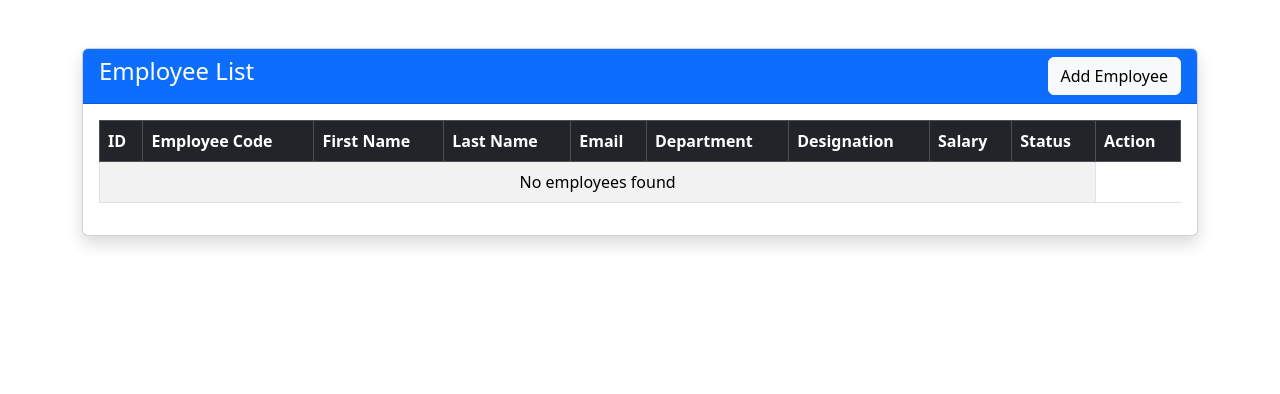
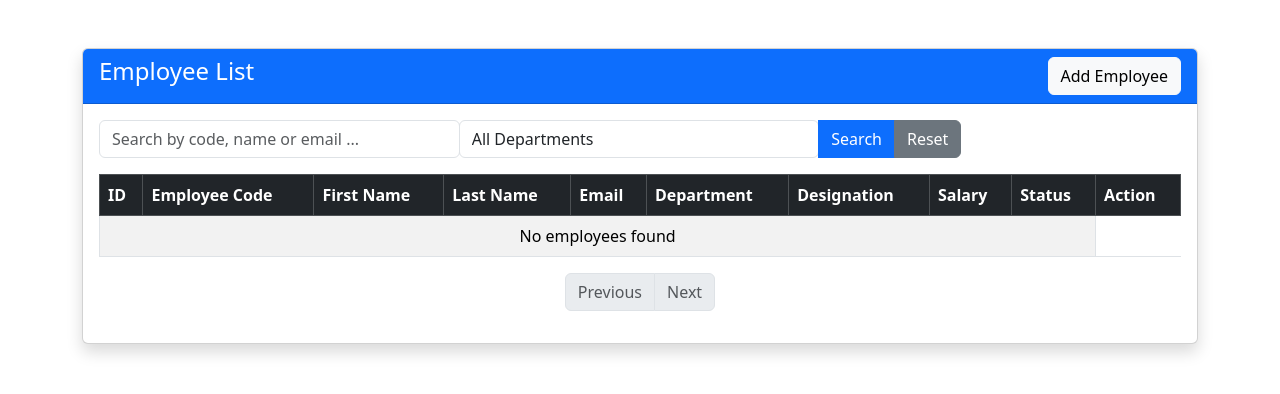
Before and after one commit to yadagirideveloper/employee_management, a Flask app: page /employee-list in a window 1280 px wide. Shown: the top 394 px of the page. Run offline with Flask 3, Linux system fonts and the light colour scheme; data that the repository does not hold is empty.

Commit message:
Updated employee management features

```diff
--- a/app.py
+++ b/app.py
@@ -1,5 +1,7 @@
-from flask import Flask, render_template, request, redirect, url_for, flash
+from flask import Flask, render_template, request, redirect, url_for, flash, session
 from database.db import get_db_connection
+import math
+from werkzeug.security import generate_password_hash, check_password_hash
 
 app = Flask(__name__) #This creates a Flask application instance.
 
@@ -9,16 +11,171 @@ app.secret_key = "employee_management_secret"
 def home():
     return "Welcome to Employee Management System"
 
-@app.route('/test-db')
-def testdb():
+@app.route('/dashboard')
+def dashboard():
+    connection = None
+    cursor = None
     try:
         connection = get_db_connection()
-        if connection.is_connected():
-            connection.close()
-            return "MySQL Database Connected Successfully!"
+        cursor = connection.cursor(dictionary=True, buffered=True)
+        query = "SELECT count(*) as total FROM employees"
+        cursor.execute(query)
+        total = cursor.fetchone()['total']
 
+        query = """
+        SELECT count(*) as active from employees where status = 'Active'
+        """
+        cursor.execute(query)
+        active = cursor.fetchone()['active']
+
+        query = """
+        SELECT count(*) as inactive from employees where status = 'Inactive'
+        """
+        cursor.execute(query)
+        inactive = cursor.fetchone()['inactive']
+
+        query = """
+        SELECT count(DISTINCT department) as departments from employees where department is not null
+        and department != ''
+        """
+        cursor.execute(query)
+        departments = cursor.fetchone()['departments']
+
+        return render_template("dashboard.html", total_employees = total, active_employees = active,
+                               inactive_employees = inactive, total_departments = departments)
     except Exception as e:
-        return f"Database Connection Failed: {str(e)}"
+        import traceback
+        traceback.print_exc()
+        return f"Database Error: {str(e)}", 500
+    finally:
+            if cursor:
+                cursor.close()
+            if connection and connection.is_connected():
+                connection.close()
+
+@app.route('/registration', methods = ['GET', 'POST'])
+def register():
+    connection = None
+    cursor = None
+    if request.method == 'POST':
+        name = request.form.get('name', '').strip()
+        email = request.form.get('email', '').strip()
+        password = request.form.get('password', '')
+
+        if not name or not email or not password:
+            flash("All fields are required!", "danger")
+            return redirect(url_for('registration'))
+
+        if len(password) < 8:
+            flash("Password must be 8 characters", "danger")
+            return redirect(url_for('registration'))
+
+        try:
+            hashed_password = generate_password_hash(password)
+            connection = get_db_connection()
+            cursor = connection.cursor()
+            query = """
+            INSERT INTO users(
+            name,
+            email,
+            password
+            )values(%s, %s, %s)
+            """
+            values = (name, email, hashed_password)
+
+            cursor.execute(query, values)
+            connection.commit()
+
+            flash("Registration completed successfully!", "success")
+
+            return redirect(url_for('register'))
+
+        except Exception as e:
+
+            if connection and connection.is_connected():
+                connection.rollback()
+
+            import traceback
+
+            traceback.print_exc()
+
+            flash("Registration failed. Email may already exist.", "danger")
+
+            return redirect(url_for('register'))
+
+        finally:
+            if cursor:
+                cursor.close()
+            if connection and connection.is_connected():
+                connection.close()
+
+    return render_template('register.html')
+
+
+@app.route('/login', methods = ['GET', 'POST'])
+def login():
+    connection = None
+    cursor = None
+    if request.method == 'POST':
+        email = request.form.get('email', '').strip()
+        password = request.form.get('password', '')
+        if not email or not password:
+            flash("email and password are manafdatory", "danger")
+            return redirect(url_for('login'))
+        try:
+            connection = get_db_connection()
+            cursor = connection.cursor(dictionary=True)
+
+            query = """
+            SELECT * FROM users where email = %s
+            """
+            cursor.execute(query, (email,))
+            user = cursor.fetchone()
+            if user and check_password_hash(user['password'], password):
+                session['user_id'] = user['id']
+                session['email'] = user['email']
+                session['role'] = user['role']
+
+                flash("Login successful!", "success")
+
+                return redirect(url_for('dashboard'))
+            else:
+                flash("Invalid password", "danger")
+                return redirect(url_for('login'))
+
+        except Exception as e:
+            import traceback
+            traceback.print_exc()
+
+            flash("Something went wrong. Please try again.", "danger")
+
+            return redirect(url_for('login'))
+        finally:
+
+            if cursor:
+                cursor.close()
+
+            if connection and connection.is_connected():
+                connection.close()
+
+    return render_template('login.html')
+
+
+
+
+
+
+
+# @app.route('/test-db')
+# def testdb():
+#     try:
+#         connection = get_db_connection()
+#         if connection.is_connected():
+#             connection.close()
+#             return "MySQL Database Connected Successfully!"
+
+#     except Exception as e:
+#         return f"Database Connection Failed: {str(e)}"
 
 # Step 1 - Employee Registration
 
@@ -104,17 +261,102 @@ def add_employee():
 
 @app.route('/employee-list')
 def employee_list():
+
     connection = None
     cursor = None
 
     try:
+        search = request.args.get('search', '').strip()
+        department = request.args.get('department', '').strip()
+          # Get pagination values
+        page = request.args.get('page', 1, type=int)
+        per_page = 5
+        if page < 1:
+            page = 1
+        offset = (page - 1) * per_page
 
         connection = get_db_connection()
-        cursor = connection.cursor(dictionary=True)
-        query = "SELECT * FROM employees"
-        cursor.execute(query)
+
+        cursor = connection.cursor(
+            dictionary=True,
+            buffered=True
+        )
+
+        query = """
+            SELECT * FROM employees
+            WHERE 1=1
+        """
+        count_query = """
+            SELECT COUNT(*) AS total
+            FROM employees
+            WHERE 1=1
+        """
+
+        values = []
+
+        # Search condition
+        if search:
+            search_condition = """
+                AND (
+                    employee_code LIKE %s
+                    OR first_name LIKE %s
+                    OR last_name LIKE %s
+                    OR email LIKE %s
+                    OR department LIKE %s
+                )
+            """
+
+            query += search_condition
+            count_query += search_condition
+
+            search_value = f"%{search}%"
+
+            values.extend([
+                search_value,
+                search_value,
+                search_value,
+                search_value,
+                search_value
+            ])
+
+        # Department filter
+        if department:
+            query += " AND department = %s"
+            count_query += " AND department = %s"
+
+            values.append(department)
+
+
+        cursor.execute(count_query, tuple(values))
+        #total_employees = cursor.fetchone()['total']
+        result = cursor.fetchone()
+
+        if result:
+            total_employees = result['total']
+        else:
+            total_employees = 0
+
+         # Calculate total pages
+        total_pages = math.ceil(total_employees / per_page)
+
+         # Get employees for current page
+        query += " ORDER BY id DESC LIMIT %s OFFSET %s"
+
+        pagination_values = values + [per_page, offset]
+
+        cursor.execute(query, tuple(pagination_values))
+
         employees = cursor.fetchall()
-        return render_template("employee_list.html", employees=employees)
+
+
+        return render_template(
+            "employee_list.html",
+            employees=employees,
+            search=search,
+            department=department,
+            page=page,
+            total_pages=total_pages
+        )
 
     except Exception as e:
          import traceback
--- a/templates/employee_list.html
+++ b/templates/employee_list.html
@@ -35,6 +35,61 @@
 
         <div class="card-body">
 
+            <div class="row mb-3">
+
+    <div class="col-md-12">
+
+        <form method="GET" action="{{ url_for('employee_list') }}">
+
+            <div class="input-group">
+                <div class="col-md-4">
+                                <input type="text"
+                                    name="search"
+                                    class="form-control"
+                                    placeholder="Search by code, name or email ..."
+                                    value="{{ search }}">
+                </div>
+
+             <div class="col-md-4">  <select name="department" class="form-control">
+
+                <option value="">All Departments</option>
+
+                <option value="IT"
+                    {% if department == 'IT' %}selected{% endif %}>
+                    IT
+                </option>
+
+                <option value="HR"
+                    {% if department == 'HR' %}selected{% endif %}>
+                    HR
+                </option>
+
+                <option value="Finance"
+                    {% if department == 'Finance' %}selected{% endif %}>
+                    Finance
+                </option>
+
+            </select>
+        </div>
+
+
+                <button type="submit" class="btn btn-primary">
+                    Search
+                </button>
+
+                <a href="{{ url_for('employee_list') }}"
+                   class="btn btn-secondary">
+                    Reset
+                </a>
+
+            </div>
+
+        </form>
+
+    </div>
+
+</div>
+
             <table class="table table-bordered table-striped">
 
                 <thead class="table-dark">
@@ -69,11 +124,21 @@
                         <td>{{ employee.salary or '-' }}</td>
                         <td>{{ employee.status }}</td>
                        <td>
-                            <a href="{{ url_for('employee_details', id=employee.id) }}"class="btn btn-info btn-sm">View</a>
-                        <a href="{{ url_for('edit_employee', id=employee.id) }}"class="btn btn-info btn-sm">Edit</a>
+                        <div style="display: flex; align-items: center; gap: 6px; white-space: nowrap;">
+
+                            <a href="{{ url_for('employee_details', id=employee.id) }}"
+                            class="btn btn-info btn-sm">
+                                View
+                            </a>
+
+                            <a href="{{ url_for('edit_employee', id=employee.id) }}"
+                            class="btn btn-info btn-sm">
+                                Edit
+                            </a>
+
                             <form method="POST"
                                 action="{{ url_for('delete_employee', id=employee.id) }}"
-          style="display:inline;"
+                                style="margin: 0;"
                                 onsubmit="return confirm('Are you sure you want to delete this employee?');">
 
                                 <button type="submit" class="btn btn-danger btn-sm">
@@ -81,8 +146,9 @@
                                 </button>
 
                             </form>
+
+                        </div>
                     </td>
-
 
 
                     </tr>
@@ -101,6 +167,52 @@
 
             </table>
 
+            <!-- Employee Pagination -->
+<nav aria-label="Employee Pagination">
+
+    <ul class="pagination justify-content-center">
+
+        <!-- Previous Button -->
+        <li class="page-item {% if page <= 1 %}disabled{% endif %}">
+            <a class="page-link"
+               href="{{ url_for('employee_list',
+               page=page-1,
+               search=search,
+               department=department) }}">
+                Previous
+            </a>
+        </li>
+
+        <!-- Page Numbers -->
+                {% for p in range(1, total_pages + 1) %}
+
+                <li class="page-item {% if p == page %}active{% endif %}">
+                    <a class="page-link"
+                    href="{{ url_for('employee_list',
+                    page=p,
+                    search=search,
+                    department=department) }}">
+                        {{ p }}
+                    </a>
+                </li>
+
+                {% endfor %}
+
+                <!-- Next Button -->
+                <li class="page-item {% if page >= total_pages %}disabled{% endif %}">
+                    <a class="page-link"
+                    href="{{ url_for('employee_list',
+                    page=page+1,
+                    search=search,
+                    department=department) }}">
+                        Next
+                    </a>
+                </li>
+
+            </ul>
+
+        </nav>
+
         </div>
 
     </div>
```
Also changed, not shown: templates/dashboard.html (added, +68 -0 lines), templates/login.html (added, +85 -0 lines), templates/register.html (added, +82 -0 lines). Lines whose indentation alone changed are shown as unchanged.
